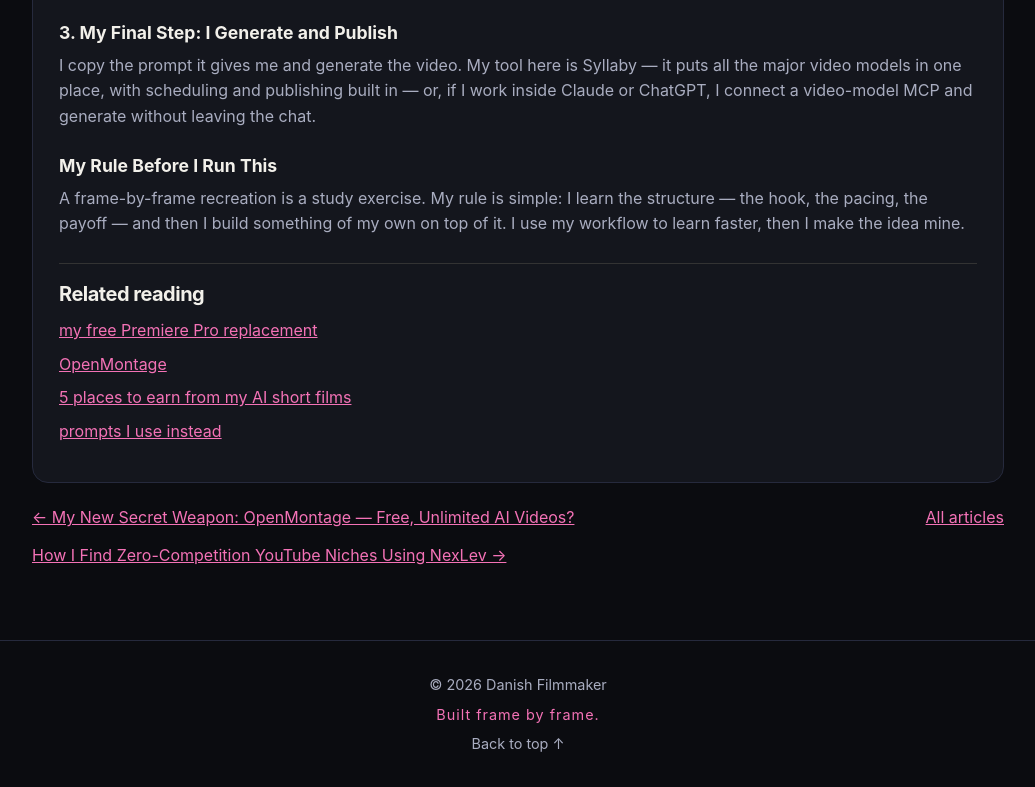
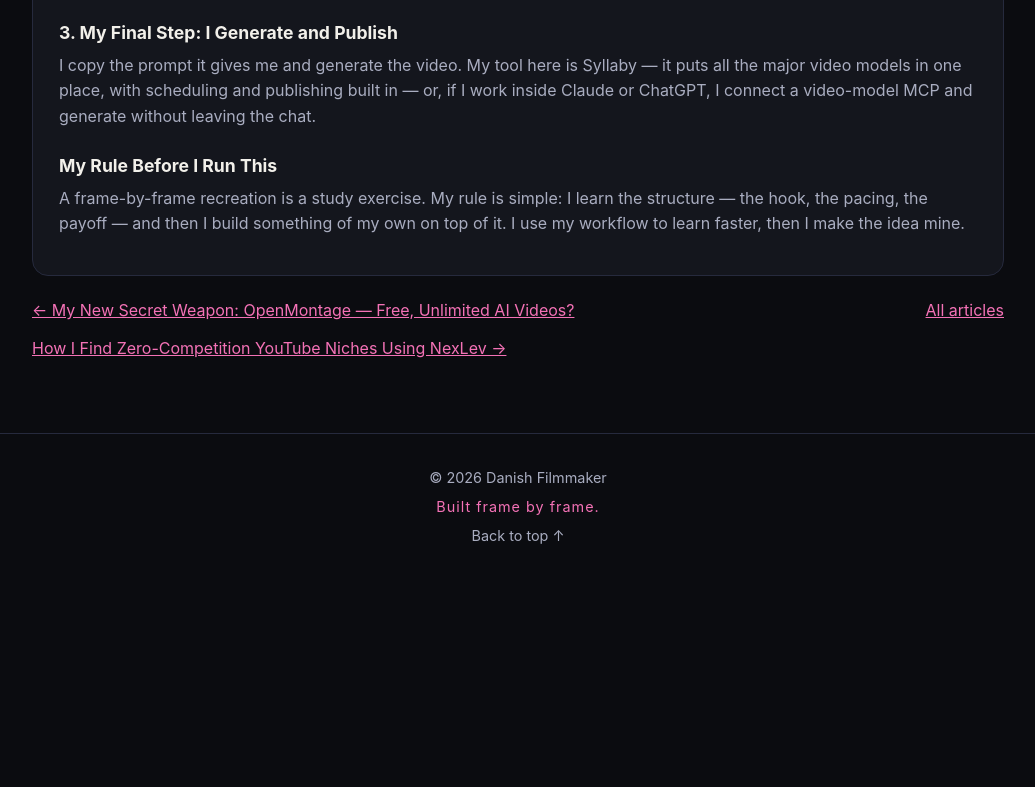
Before and after one commit to Dani-Google/Dani-Google.github.io, a plain HTML site: page blog/reverse-engineer/index.html in a window 1280 px wide. Shown: the part 694-1481 px from the top of the page, without its empty margins (122-1157 px from the left). After the commit the page ends 1273 px from the top, so only its background shows below. Drawn offline with Linux system fonts and the light colour scheme.

Commit message:
Remove Related reading links from blog articles

```diff
--- a/blog/reverse-engineer/index.html
+++ b/blog/reverse-engineer/index.html
@@ -62,7 +62,7 @@
 <p>I copy the prompt it gives me and generate the video. My tool here is Syllaby — it puts all the major video models in one place, with scheduling and publishing built in — or, if I work inside Claude or ChatGPT, I connect a video-model MCP and generate without leaving the chat.</p>
 <h3>My Rule Before I Run This</h3>
 <p>A frame-by-frame recreation is a study exercise. My rule is simple: I learn the structure — the hook, the pacing, the payoff — and then I build something of my own on top of it. I use my workflow to learn faster, then I make the idea mine.</p>
-<div class="related"><h2>Related reading</h2><ul><li><a href="/blog/premiere-pro-replacement/">my free Premiere Pro replacement</a></li><li><a href="/blog/openmontage/">OpenMontage</a></li><li><a href="/blog/ai-short-film-platforms/">5 places to earn from my AI short films</a></li><li><a href="/blog/code-prompts/">prompts I use instead</a></li></ul></div>
+
       </div>
     </article>
     <nav class="pager">
```
